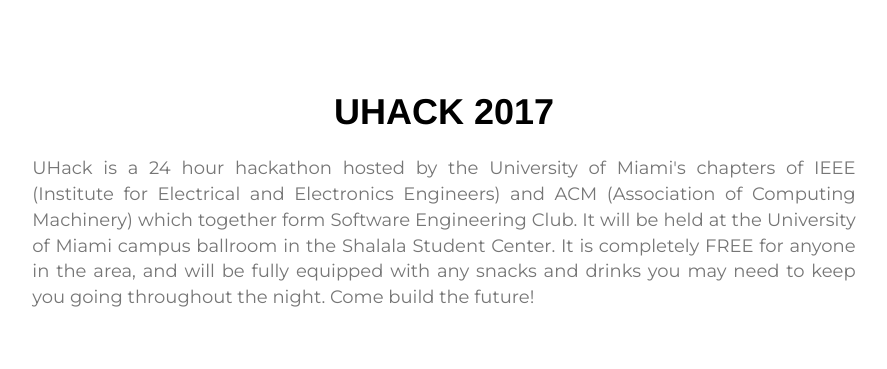
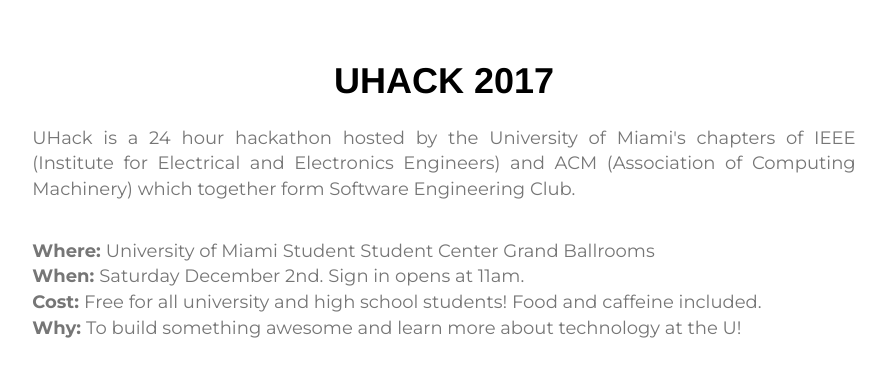
Before and after one commit to gururaj-shriram/hacktheu.github.io, a website: page index.html in a window 1280 px wide. Shown: the part 940-1309 px from the top of the page, without its empty margins (196-1083 px from the left). Drawn offline with nearby package versions, Linux system fonts and the light colour scheme; some packages are replaced by stand-ins of ours; files that its build step writes are made by us from their sources; a web font is replaced by a local one.

Commit message:
Added Where When Cost

```diff
--- a/index.html
+++ b/index.html
@@ -131,12 +131,15 @@
             UHack is a 24 hour hackathon hosted by the University
             of Miami's chapters of IEEE (Institute for Electrical and
             Electronics Engineers) and ACM (Association of Computing Machinery)
-            which together form Software Engineering Club. It will be held at
-            the University of Miami
-            campus ballroom in the Shalala Student Center. It is
-            completely FREE for anyone in the area, and will be
-            fully equipped with any snacks and drinks you may need
-            to keep you going throughout the night. Come build the future!
+            which together form Software Engineering Club.
+            </p>
+            <br>
+            <b>Where: </b> University of Miami Student Student Center Grand Ballrooms <br>
+            <b>When: </b> Saturday December 2nd. Sign in opens at 11am. <br>
+            <b>Cost: </b> Free for all university and high school students! Food and caffeine
+            included. <br>
+            <b>Why: </b> To build something awesome and learn more about technology at the U!
+
           </p>
           <br / >
           <br / >
```
